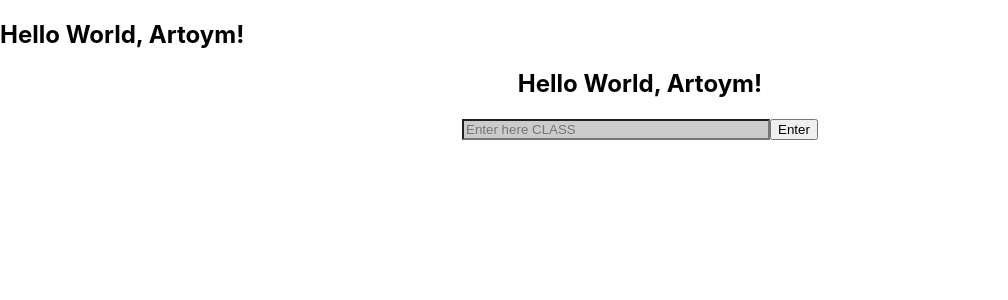
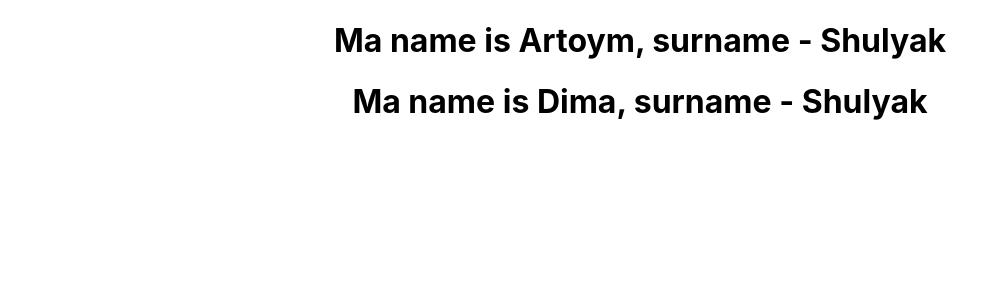
Before and after one commit to Sempai2021/react, a React (Create React App) app in the folder my-app/: page / in a window 1280 px wide. Shown: the top 300 px of the page, without its empty margins (0-1008 px from the left). Built offline with nearby package versions, Linux system fonts and the light colour scheme.

Commit message:
Lesson 127 -> 1.0 version

```diff
--- a/my-app/src/App.js
+++ b/my-app/src/App.js
@@ -1,9 +1,9 @@
-import { Component } from "react";
+// import { Component } from "react";
 import "./App.css";
 
-const Header = () => {
-  return <h2>Hello World, Artoym!</h2>;
-};
+// const Header = () => {
+//   return <h2>Hello World, Artoym!</h2>;
+// };
 
 // const Field = () => {
 //   const holder = "Enter here elem";
@@ -14,34 +14,52 @@ const Header = () => {
 //   return <input placeholder={holder} type="text" style={styledField} />;
 // };
 
-class Field extends Component {
-  render() {
-    const holder = "Enter here CLASS";
-    const styledField = {
-      width: "300px",
-      background: "#ccc",
-    };
-    return <input placeholder={holder} type="text" style={styledField} />;
-  }
-}
+// class Field extends Component {
+//   render() {
+//     const holder = "Enter here CLASS";
+//     const styledField = {
+//       width: "300px",
+//       background: "#ccc",
+//     };
+//     return <input placeholder={holder} type="text" style={styledField} />;
+//   }
+// }
 
-function Btn() {
-  const text = "Send";
+// function Btn() {
+//   const text = "Send";
 
-  const logged = true;
+//   const logged = true;
 
-  return <button>{logged ? "Enter" : text}</button>;
+//   return <button>{logged ? "Enter" : text}</button>;
+// }
+
+function WhoAmi({ name, surname }) {
+  return (
+    <div>
+      <h1>
+        Ma name is {name()}, surname - {surname}
+      </h1>
+    </div>
+  );
 }
 
 function App() {
   return (
     <div className="App">
-      <Header />
-      <Field />
-      <Btn />
+      <WhoAmi
+        name={() => {
+          return "Artoym";
+        }}
+        surname="Shulyak"
+      />
+      <WhoAmi
+        name={() => {
+          return "Dima";
+        }}
+        surname="Shulyak"
+      />
     </div>
   );
 }
 
-export { Header };
 export default App;
--- a/my-app/src/index.js
+++ b/my-app/src/index.js
@@ -2,12 +2,10 @@ import React, { StrictMode } from "react";
 import ReactDOM from "react-dom/client";
 import "./index.css";
 import App from "./App";
-import { Header } from "./App";
 
 const root = ReactDOM.createRoot(document.getElementById("root"));
 root.render(
   <StrictMode>
-    <Header />
     <App />
   </StrictMode>
 );
```
Also changed, not shown: 1 other file (tests, documents, lock files or other folders).
